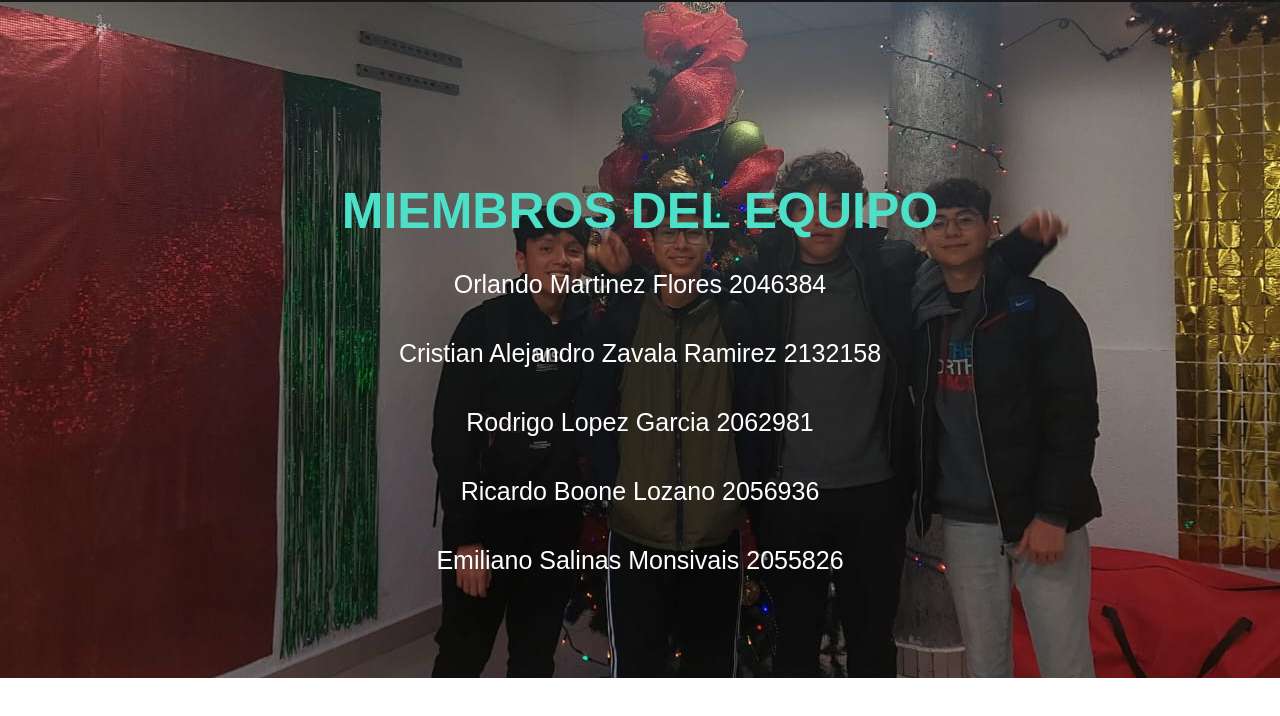
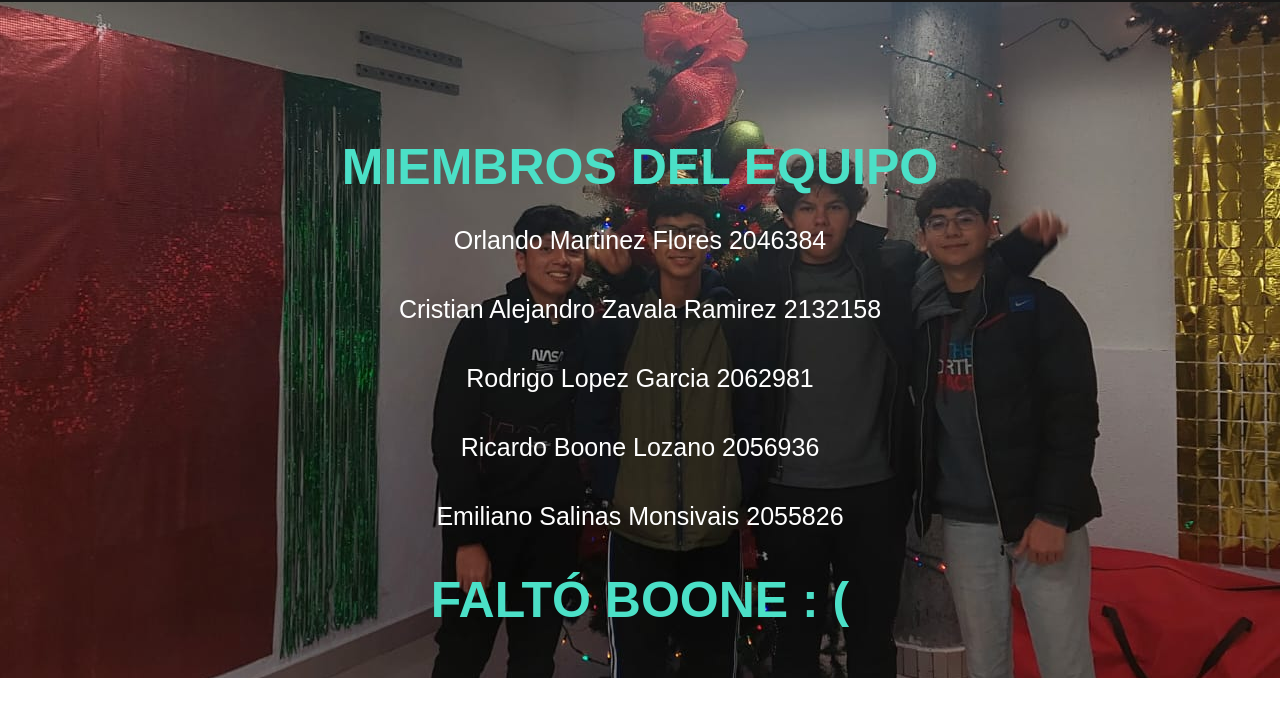
Before and after one commit to Orlando354439/ATI, a plain HTML site: page si.html in a window 1280 px wide. Shown: the part 68-784 px from the top of the page. Drawn offline with Linux system fonts and the light colour scheme.

Commit message:
add: style

```diff
--- a/si.html
+++ b/si.html
@@ -30,6 +30,7 @@
             <p> Rodrigo Lopez Garcia 2062981</p>
             <p> Ricardo Boone Lozano 2056936</p>
             <p>Emiliano Salinas Monsivais 2055826</p>
+            <h1 class="title">FALTÓ BOONE : (</h3>
 
 
     </section>
```
